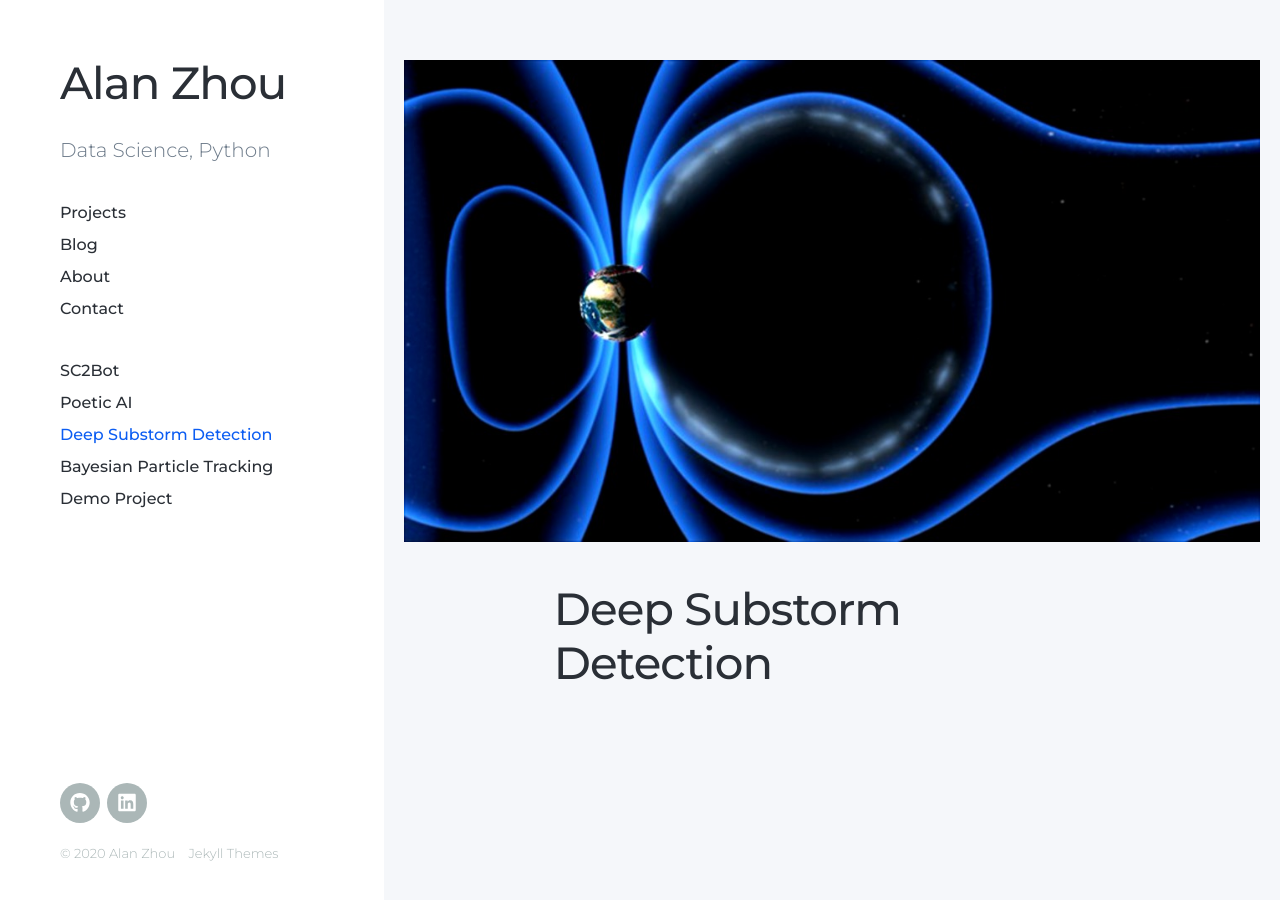
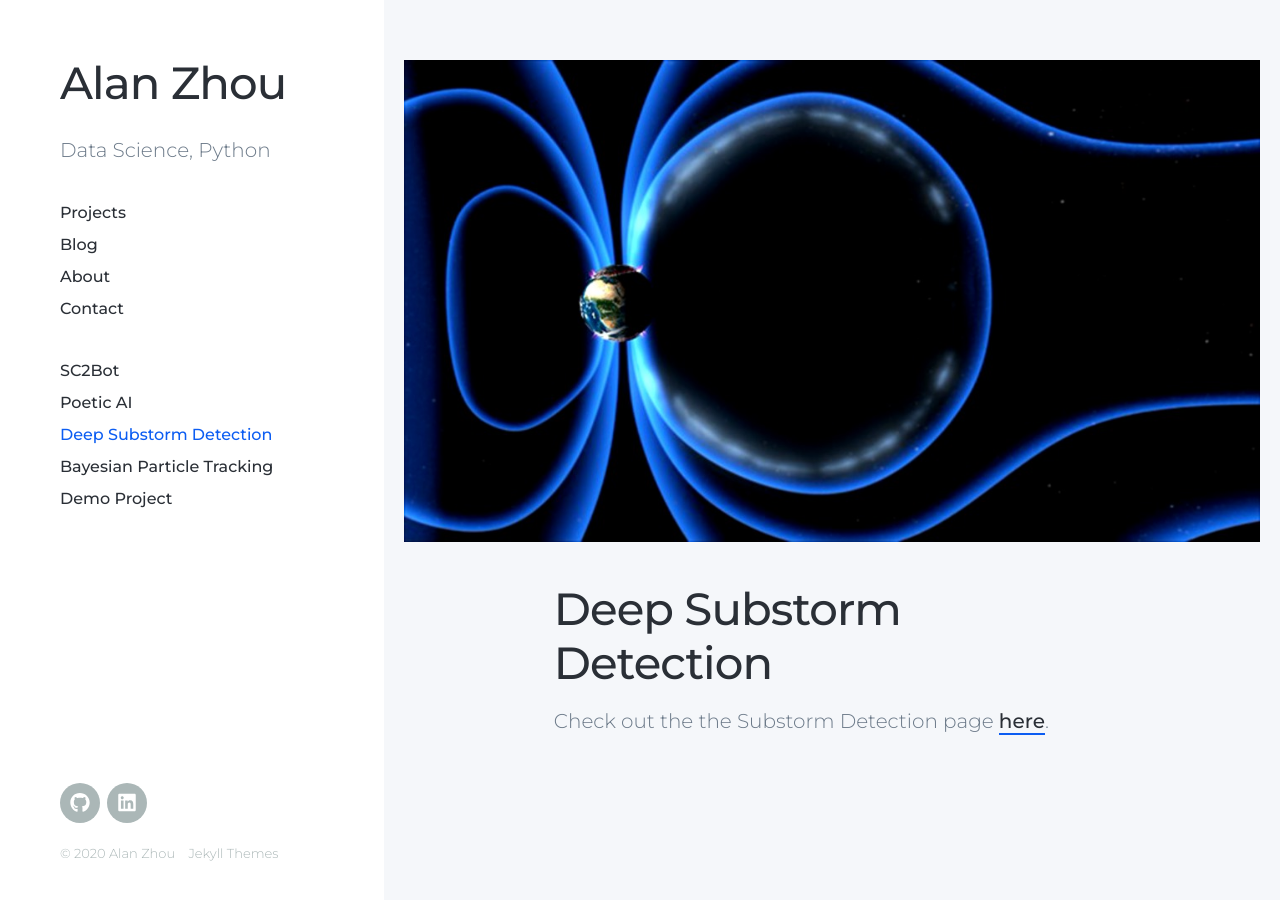
Before and after one commit to alanxzhou/alanxzhou.github.io, a Jekyll site: the page built from _projects/2020-03-10-substorm.md, in a window 1280 px wide and 900 px high, scrolled down 240 px. Built offline with Jekyll 4.4.1, drawn with Linux system fonts in a browser that asks for light colours; nearby versions of some CDN libraries.

Commit message:
Update 2020-03-10-substorm.md
add substorm link

```diff
--- a/_projects/2020-03-10-substorm.md
+++ b/_projects/2020-03-10-substorm.md
@@ -9,3 +9,5 @@ featured_image: '/images/substorm/substorm_nasa_narrow.jpg'
 ![](/images/substorm/substorm_nasa2.jpg)
 
 # Deep Substorm Detection
+
+Check out the the Substorm Detection page <a href="https://github.com/alanxzhou/substorm-detection">here</a>.
```
